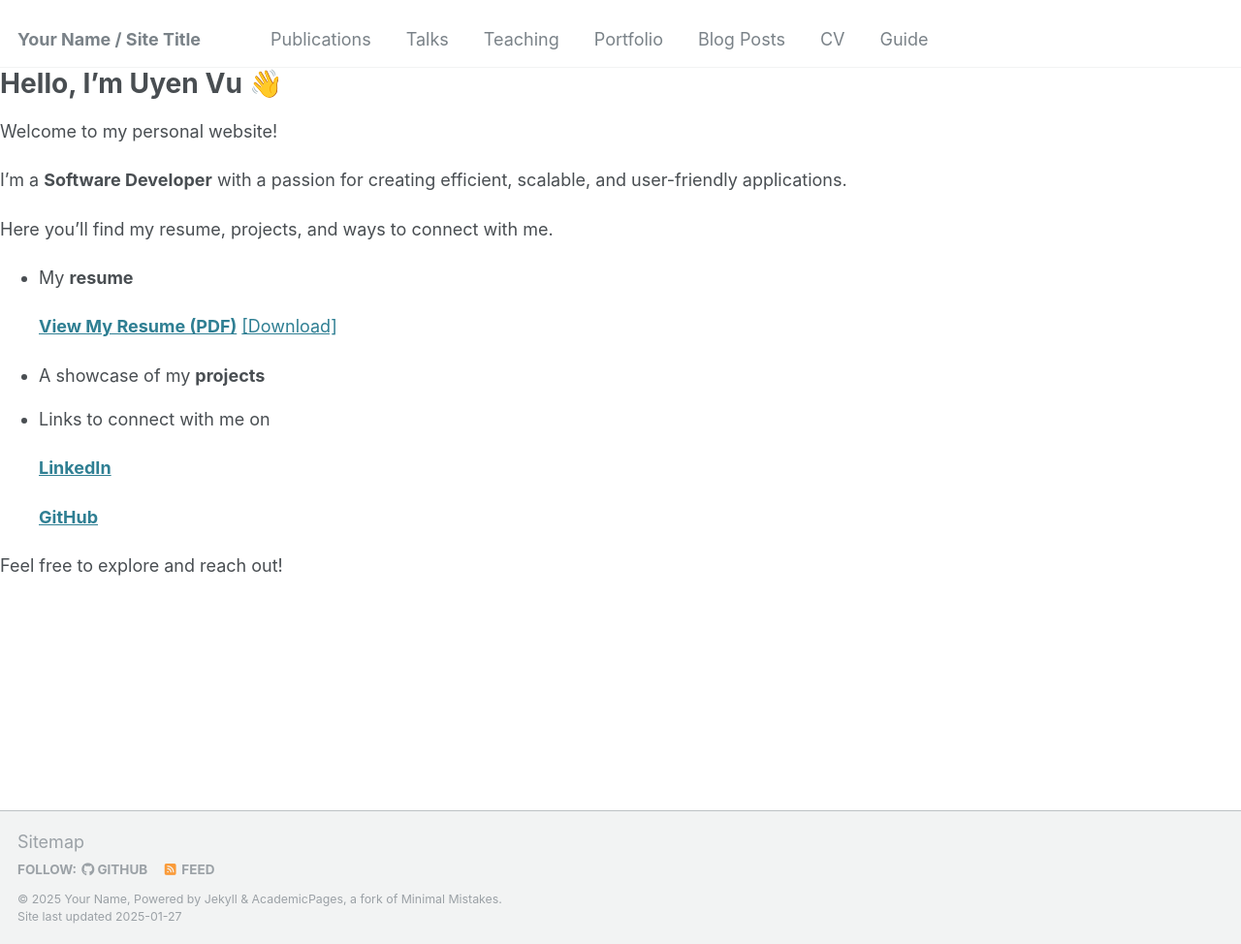
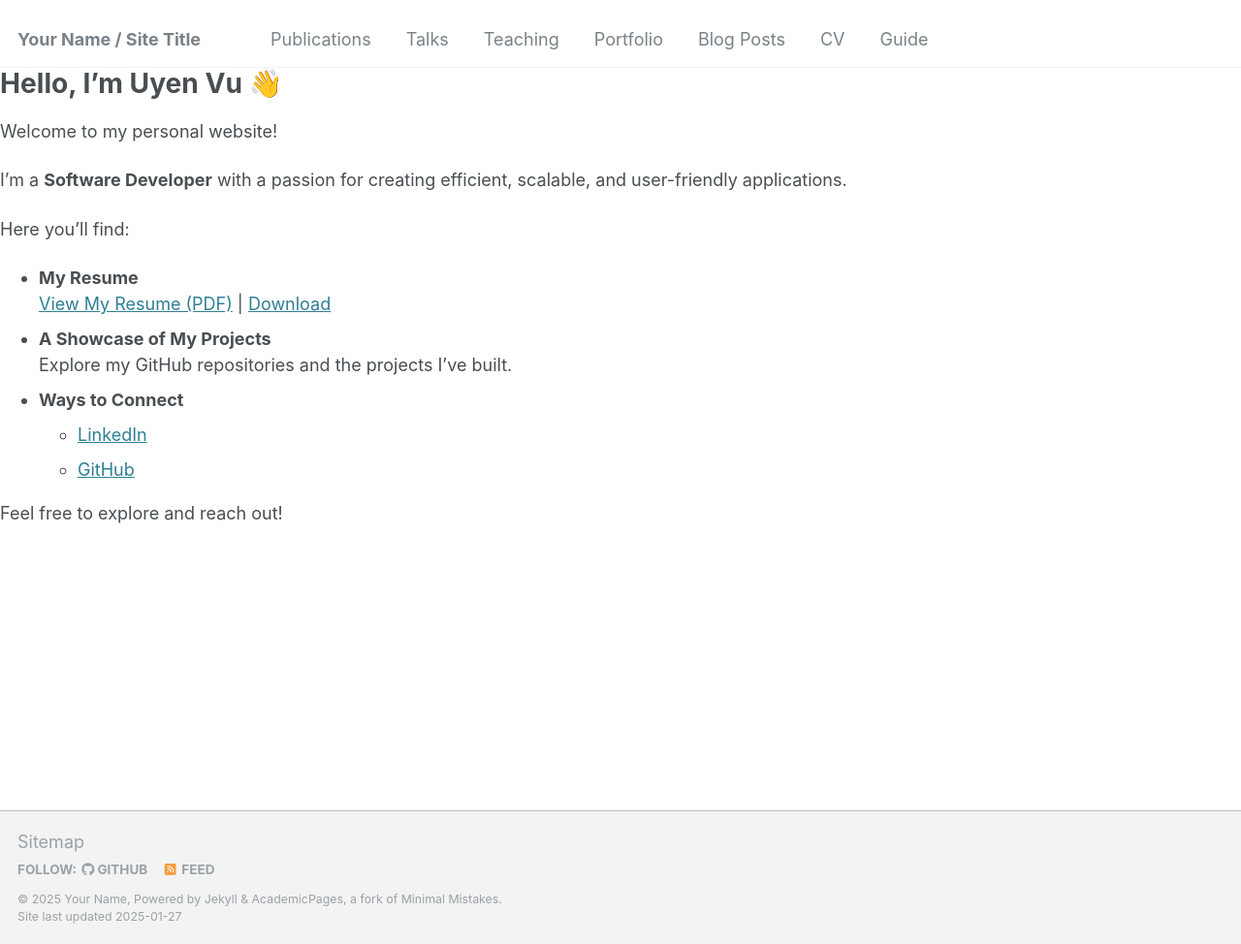
Before and after one commit to uynvu078/uynvu078.github.io, a Jekyll site: the page built from index.md, in a window 1280 px wide and 974 px high. Shown: the whole window at 97% size. Built offline with Jekyll 4.4.1, drawn with Linux system fonts in a browser that asks for light colours.

Commit message:
Update index.md

```diff
--- a/index.md
+++ b/index.md
@@ -1,25 +1,21 @@
 ---
 layout: default
-title: Welcome to My Website
+title: "Uyen Vu's Website"
 ---
 
 # Hello, I'm Uyen Vu 👋
 Welcome to my personal website!
 
-I'm a **Software Developer** with a passion for creating efficient, scalable, and user-friendly applications.
+I’m a **Software Developer** with a passion for creating efficient, scalable, and user-friendly applications.
 
-Here you’ll find my resume, projects, and ways to connect with me.
+Here you’ll find:
 
-- My **resume**
-
-  **[View My Resume (PDF)](files/resume.pdf)**
-  [[Download]](files/resume.pdf)
-- A showcase of my **projects**
-- Links to connect with me on
-
-  **[LinkedIn](https://linkedin.com/in/your-profile)**
-
-  **[GitHub](https://github.com/uynvu078)**
-
+- **My Resume**
+  [View My Resume (PDF)](files/resume.pdf) | [Download](files/resume.pdf)
+- **A Showcase of My Projects**
+  Explore my GitHub repositories and the projects I’ve built.
+- **Ways to Connect**
+  - [LinkedIn](https://linkedin.com/in/your-profile)
+  - [GitHub](https://github.com/uynvu078)
 
 Feel free to explore and reach out!
```
